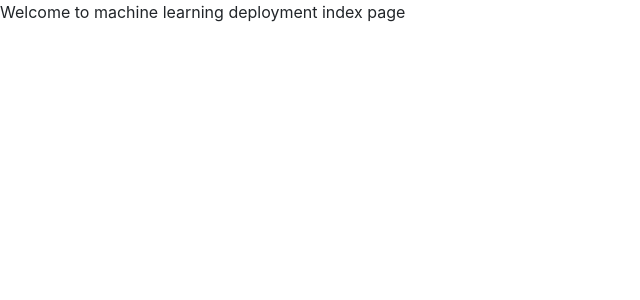
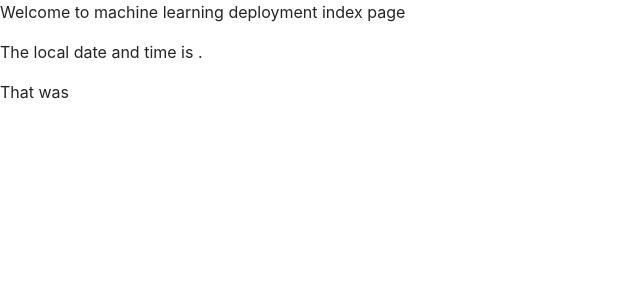
Before and after one commit to PreethamA/Flask, a Flask app: template templates/index.html in a window 1280 px wide. Shown: the top 300 px of the page, without its empty margins (0-640 px from the left). Run offline with Flask 2, Linux system fonts and the light colour scheme; the template is opened without the code that fills it: most values are stand-ins (such as "Sample title", 1, 10 or a date in 2020); some libraries are stand-ins or nearby versions.

Commit message:
more change in index in template folder

```diff
--- a/templates/index.html
+++ b/templates/index.html
@@ -10,3 +10,6 @@
 </html>
 
 <p>Welcome to machine learning deployment index page </p>
+
+<p>The local date and time is {{ moment(current_time).format('LLL') }}.</p>
+<p>That was {{ moment(current_time).fromNow(refresh=True) }}</p>
```
